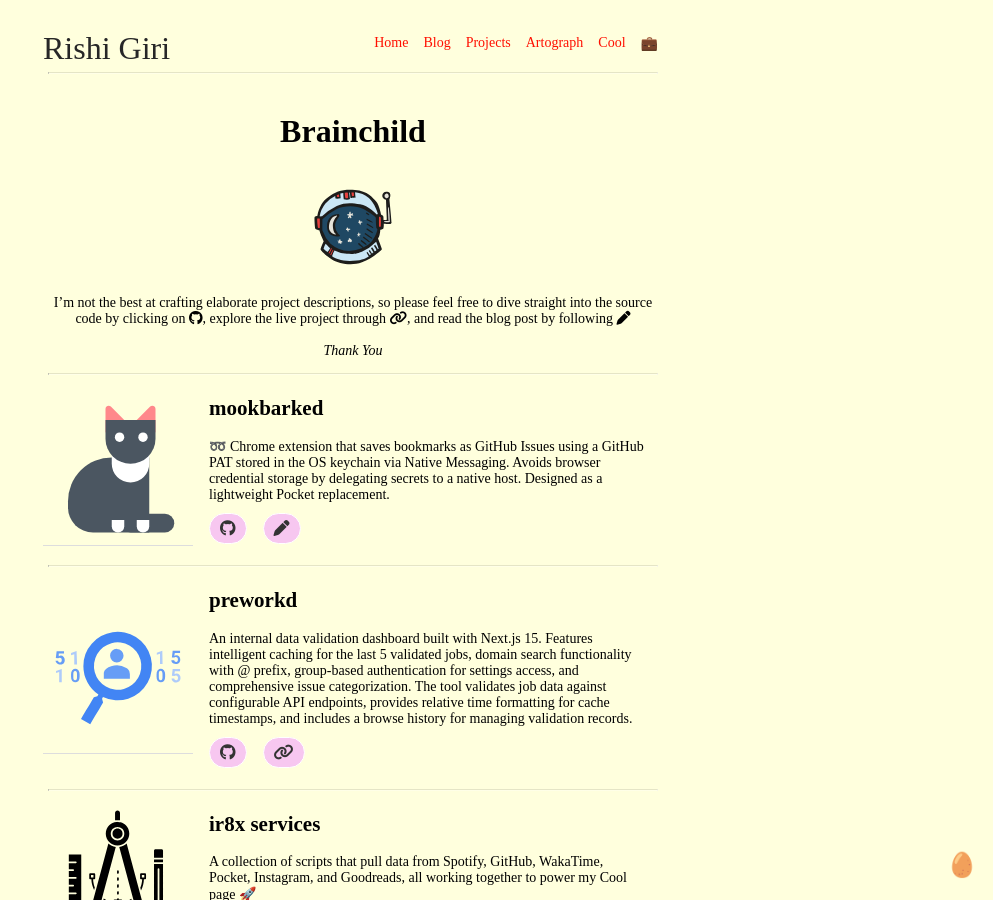
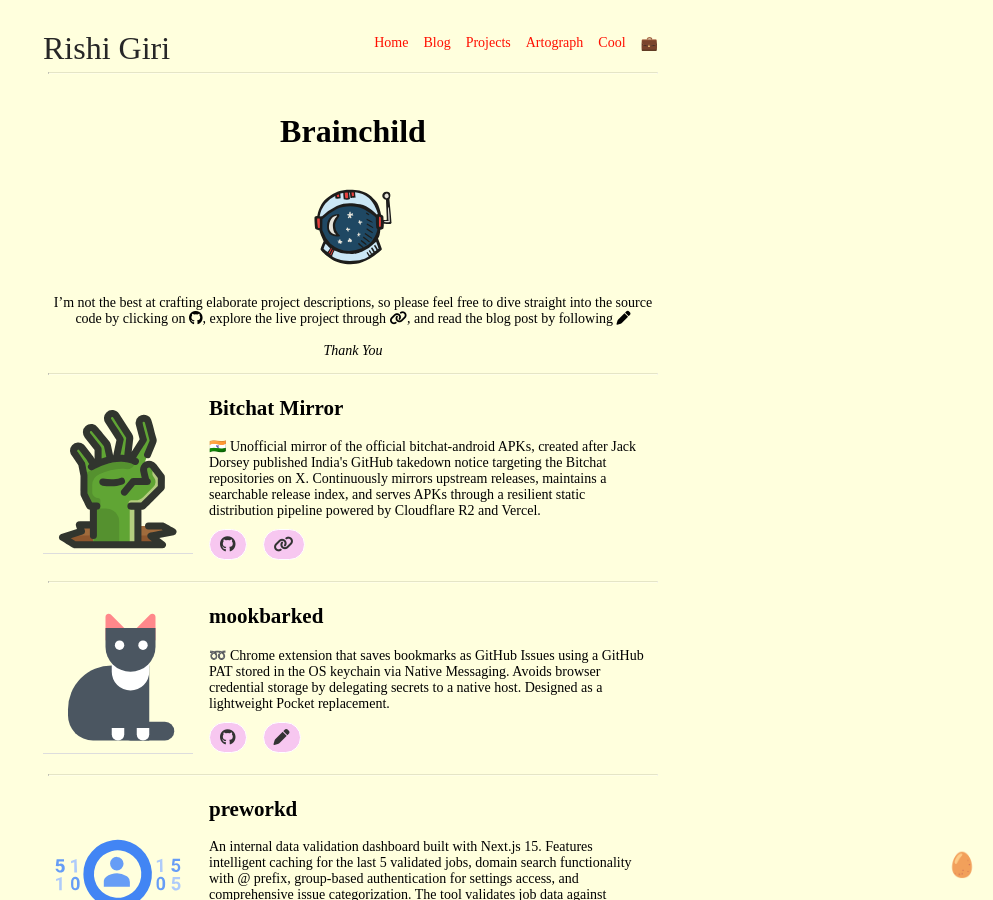
Before and after one commit to CodeDotJS/space, a Jekyll site: the page built from projects.md, in a window 1280 px wide and 900 px high. Shown: the whole window, without its empty margins (287-1280 px from the left). Built offline with Jekyll 4.4.1, drawn with Linux system fonts in a browser that asks for light colours; nearby versions of some CDN libraries; some web fonts are replaced.

Commit message:
new: add bitchat-mirror

```diff
--- a/_data/projects.yml
+++ b/_data/projects.yml
@@ -1,3 +1,9 @@
+- image: "bitchat-mirror.svg"
+  title: "Bitchat Mirror"
+  description: "🇮🇳 Unofficial mirror of the official bitchat-android APKs, created after Jack Dorsey published India's GitHub takedown notice targeting the Bitchat repositories on X. Continuously mirrors upstream releases, maintains a searchable release index, and serves APKs through a resilient static distribution pipeline powered by Cloudflare R2 and Vercel."
+  github: "bitchat-mirror"
+  preview: "https://bitchat-mirror.vercel.app"
+
 - image: "mookbarked.svg"
   title: "mookbarked"
   description: "➿ Chrome extension that saves bookmarks as GitHub Issues using a GitHub PAT stored in the OS keychain via Native Messaging. Avoids browser credential storage by delegating secrets to a native host. Designed as a lightweight Pocket replacement."
```
